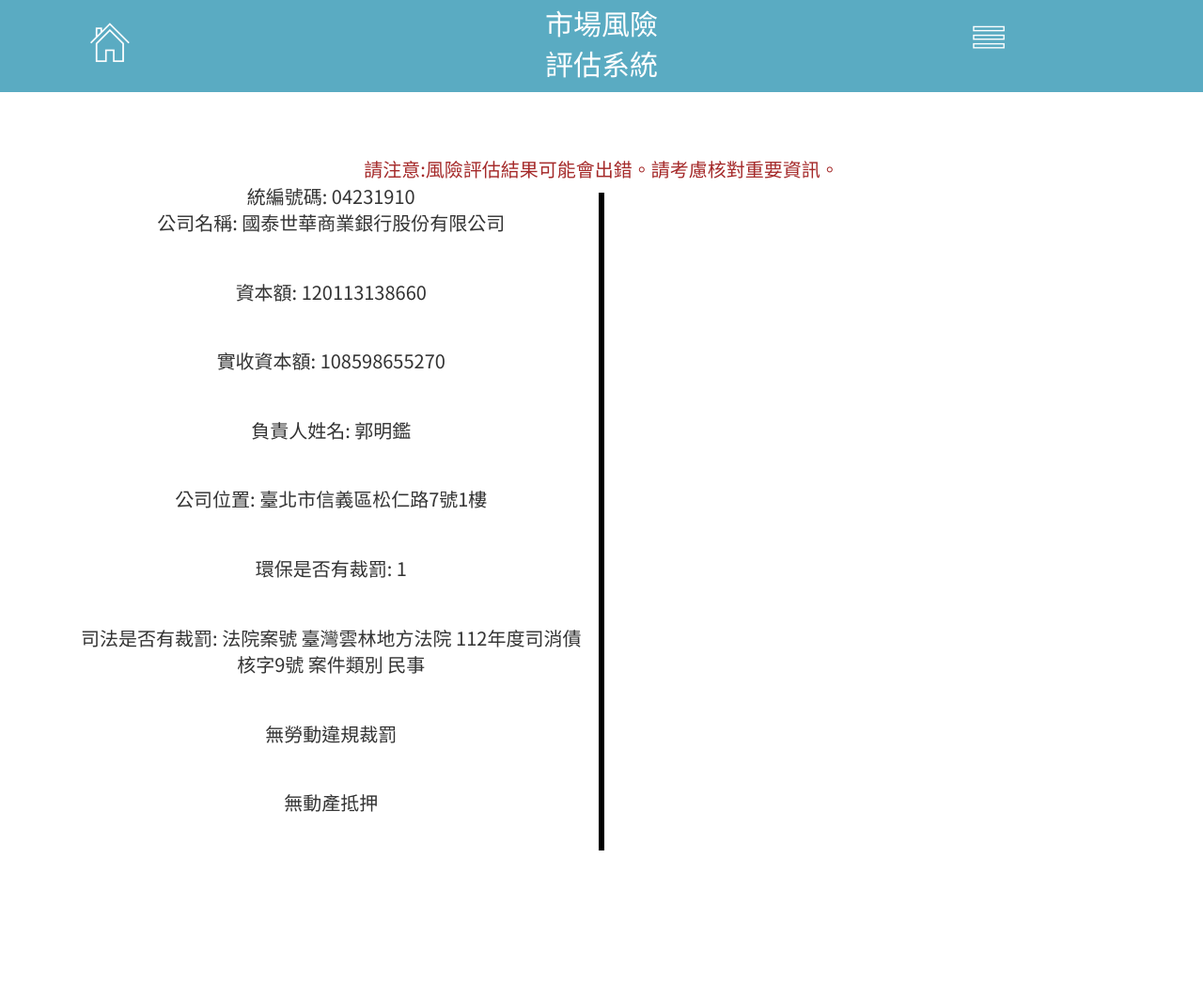
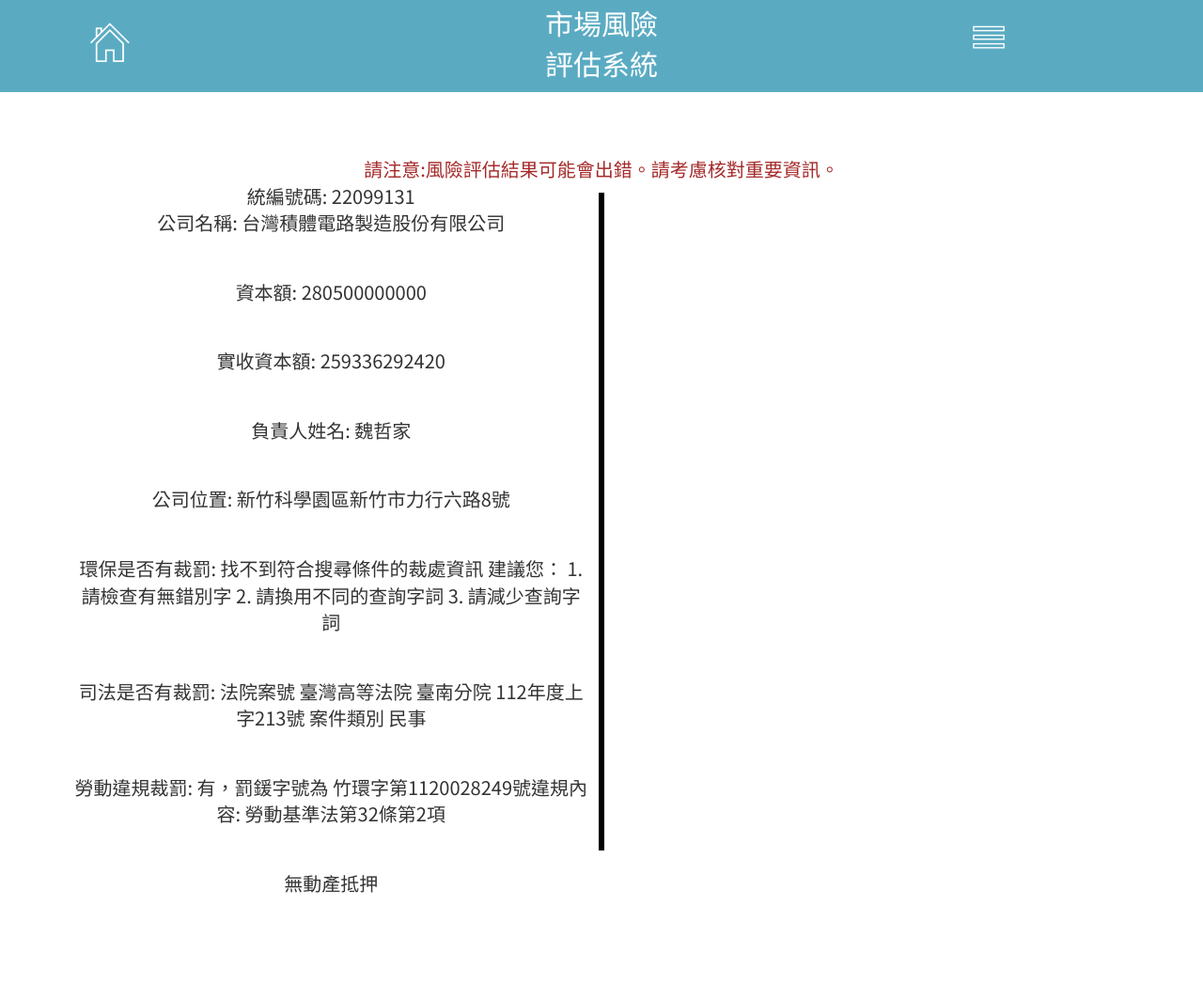
Before and after one commit to ZJ-Zhang-0906/Market_risk_assessment_system, a PHP site: page /Risk_end.php in a window 1280 px wide. Shown: the whole page at 94% size. Run offline with PHP 8.4, Linux system fonts and the light colour scheme; data that the repository does not hold is empty.

Commit message:
久違上傳 沒啥變動

```diff
--- a/DarkJoe/BADREQUIRE.php
+++ b/DarkJoe/BADREQUIRE.php
@@ -1,5 +1,5 @@
 <!DOCTYPE html>
-<html lang="en">
+<html lang="ZH_TW">
 
 <head>
     <meta charset="UTF-8">
--- a/DarkJoe/Risk_Assessment-search.php
+++ b/DarkJoe/Risk_Assessment-search.php
@@ -134,7 +134,7 @@
 
             <br>
             <!-- <a class="" href="Financial.html"><img src="assets/images/presentation.png" alt=""></a> -->
-            <p class="aa">
+            <p >
                 投資乃一場挑戰，充滿著不確定性與變數，無處不在的風險像影子一樣伴隨您。在您追求財務目標之際，請謹慎而深思熟慮地前進，絕對不要掉以輕心。過分自信與尋求高回報的渴望可能成為您前進道路上的魔咒，導致潛在的損失。為了降低風險，請確保您充分了解您的投資目標、風險承受能力和投資時間範圍，以制定適合您的策略。
                 務必多元化您的投資組合，將您的資金分散投入多個資產類別或市場，以減輕單一資產或市場波動所帶來的衝擊。定期監控和重新評估您的投資，以確保它們仍然符合您的長期財務目標。記住，投資不是一場速成致富的競賽，而是一場長期的旅程。
                 在此過程中，謹記選擇明智且審慎的投資，並保持耐心，這將有助於您實現長期財務成功。不要被瞬間的市場波動或短期的風險擾亂您的目標，堅定地秉持著長期視野，這是實現財務穩健和成功的關鍵。</p>
--- a/DarkJoe/Risk_end.php
+++ b/DarkJoe/Risk_end.php
@@ -122,7 +122,7 @@ if (file_exists($jsonFilePath)) {
     <section id="services" class="service-area">
         <div class="container">
             <div class="row" id="END">
-            <div id="warning">請注意:風險評估結果可能會出錯。請考慮核對重要資訊。</div>
+                <div id="warning">請注意:風險評估結果可能會出錯。請考慮核對重要資訊。</div>
                 <div id="riskResult">
                     <div id="companyInfo"></div>
                     <div class="line"></div>
@@ -197,10 +197,14 @@ if (file_exists($jsonFilePath)) {
                 // 從 JSON 數據中提取各部分的第一條記錄
                 const pyMoeaInput = data.py_moea_input[0];
                 const prtrData = data.py_prtr_input[0];
-                const molInput = data.py_mol_input.find(item => item.SerialNumber === "1");
-                const ppstrqInput = data.py_ppstrq_input.find(item => item.SerialNumber === 1);
+                // 查找 SerialNumber 为数字的记录
+                const molInput = data.py_mol_input.find(item => !isNaN(parseInt(item.SerialNumber, 10)));
+                const ppstrqInput = data.py_ppstrq_input.find(item => !isNaN(parseInt(item.SerialNumber, 10)));
+
+                // const molInput = data.py_mol_input.find(item => item.SerialNumber === "1");
+                // const ppstrqInput = data.py_ppstrq_input.find(item => item.SerialNumber === 1);
                 const twincnData = data.twincn[0];
-                // // 建立一個變量來儲存將要顯示在網頁上的資訊
+
                 let content =
                     '統編號碼: ' + pyMoeaInput.BusinessAccountingNO + '<br>' +
                     '<span class="companyInfo"> 公司名稱: ' + pyMoeaInput.CompanyName + '</span>' +
@@ -211,14 +215,15 @@ if (file_exists($jsonFilePath)) {
                     '<span class="companyInfo"> 環保是否有裁罰: ' + prtrData.NumberOfData + '</span>' +
                     '<span class="companyInfo"> 司法是否有裁罰: ' + twincnData.Lawsuit + '</span>';
                 // 檢查勞動違規裁罰信息
-                if (molInput) {
-                    content += '<span class="companyInfo">勞動違規裁罰: 有，罰鍰字號為 ' + molInput.PenaltyFontSize + '</span>';
+                // 检查劳动违规裁罚信息
+                if (molInput && parseInt(molInput.SerialNumber, 10) !== 0) {
+                    content += '<span class="companyInfo">勞動違規裁罰: 有，罰鍰字號為 ' + molInput.PenaltyFontSize + '違規內容: ' + molInput.IllegalLawsAndRegulations + '</span>';
                 } else {
                     content += '<span class="companyInfo">無勞動違規裁罰</span>';
                 }
 
-                // 檢查動產抵押信息
-                if (ppstrqInput) {
+                // 检查动产抵押信息
+                if (ppstrqInput && parseInt(ppstrqInput.SerialNumber, 10) !== 0) {
                     content += '<span class="companyInfo">動產抵押: 有，狀態為 ' + ppstrqInput.CaseStatus + '</span>';
                 } else {
                     content += '<span class="companyInfo">無動產抵押</span>';
--- a/DarkJoe/data.json
+++ b/DarkJoe/data.json
@@ -1,30 +1,30 @@
 {
     "py_prtr_input": [
         {
-            "NumberOfData": "1"
+            "NumberOfData": "找不到符合搜尋條件的裁處資訊\n建議您：\n1. 請檢查有無錯別字\n2. 請換用不同的查詢字詞\n3. 請減少查詢字詞"
         }
     ],
     "py_moea_input": [
         {
-            "BusinessAccountingNO": "04231910",
+            "BusinessAccountingNO": "22099131",
             "CompanyStatusDesc": "核准設立",
-            "CompanyName": "國泰世華商業銀行股份有限公司",
-            "CapitalStockAmount": "120113138660",
-            "PaidInCapitalAmount": "108598655270",
-            "ResponsibleName": "郭明鑑",
-            "CompanyLocation": "臺北市信義區松仁路7號1樓"
+            "CompanyName": "台灣積體電路製造股份有限公司",
+            "CapitalStockAmount": "280500000000",
+            "PaidInCapitalAmount": "259336292420",
+            "ResponsibleName": "魏哲家",
+            "CompanyLocation": "新竹科學園區新竹市力行六路8號"
         }
     ],
     "py_mol_input": [
         {
-            "SerialNumber": "0",
-            "CompetentAuthority": "0",
-            "AnnouncementDate": "0",
-            "DisposalDate": "0",
-            "PenaltyFontSize": "0",
-            "BusinessUnitName": "0",
-            "IllegalLawsAndRegulations": "0",
-            "ViolationOfLawsAndRegulations": "0"
+            "SerialNumber": "5",
+            "CompetentAuthority": "國家科學及技術委員會新竹科學園區",
+            "AnnouncementDate": "112/09/01",
+            "DisposalDate": "112/08/18",
+            "PenaltyFontSize": "竹環字第1120028249號",
+            "BusinessUnitName": "台灣積體電路製造股份有限公司(劉德音)",
+            "IllegalLawsAndRegulations": "勞動基準法第32條第2項",
+            "ViolationOfLawsAndRegulations": "延長之工作時間超過法令規定"
         }
     ],
     "py_ppstrq_input": [
@@ -40,12 +40,12 @@
     ],
     "twincn": [
         {
-            "BusinessAccountingNO": "04231910",
-            "CompanyName": "國泰世華商業銀行股份有限公司",
-            "Lawsuit": "法院案號 臺灣雲林地方法院\n112年度司消債核字9號 案件類別 民事",
+            "BusinessAccountingNO": "22099131",
+            "CompanyName": "台灣積體電路製造股份有限公司",
+            "Lawsuit": "法院案號 臺灣高等法院 臺南分院\n112年度上字213號 案件類別 民事",
             "state": "營業中",
             "Use_unified_invoice": "有開統一發票",
-            "Change_money": "登記資本額由:\n108,598,655,270\n變更為\n120,113,138,660; "
+            "Change_money": "新增董監事:\n董事 劉鏡清 (行政院國家發展基金管理會)\n獨立董事 烏蘇拉‧伯恩斯\n獨立董事 琳恩‧埃爾森漢斯\n獨立董事 林全; 離職董監事:\n董事長 LIU TE-YIN MARK(劉德音)\n董事 龔明鑫 (行政院國家發展基金管理會)\n獨立董事 陳國慈\n獨立董事 海英俊; 實收資本額由:\n259,350,309,920\n變更為\n259,336,292,420; 負責人 LIU TE-YIN MARK(劉德音) 變更為 魏哲家。; 變更持股:\nLIU TE-YIN MARK(劉德音) 的持股\n12,961,878 變更 12,966,722; 實收資本額由:\n259,320,709,920\n變更為\n259,350,309,920; "
         }
     ]
 }
--- a/DarkJoe/respon.json
+++ b/DarkJoe/respon.json
@@ -1,3 +1,3 @@
 {
-    "response": "國泰世華商業銀行股份有限公司的風險評分：\n\n1. 資本額增加: +1分\n2. 地址無變更: 0分\n3. 負責人無變更: 0分\n4. 有開立發票: +1分\n5. 營業中: +1分\n6. 有訴訟: -1分 (法院案號 臺灣雲林地方法院 112年度司消債核字9號)\n7. 無勞基法罰款: +1分\n8. 無環保裁罰: +1分\n9. 無動產設定: +1分\n\n總分：+5分\n\n風險等級: 中低風險"
+    "response": "你好！有什麼我可以幫助你的嗎？"
 }
```
Also changed, not shown: 22099131.json (added, +8 -0 lines), DarkJoe/TEST.HTML (deleted, +0 -75 lines), DarkJoe/test.php (deleted, +0 -9 lines), 6 other files.
